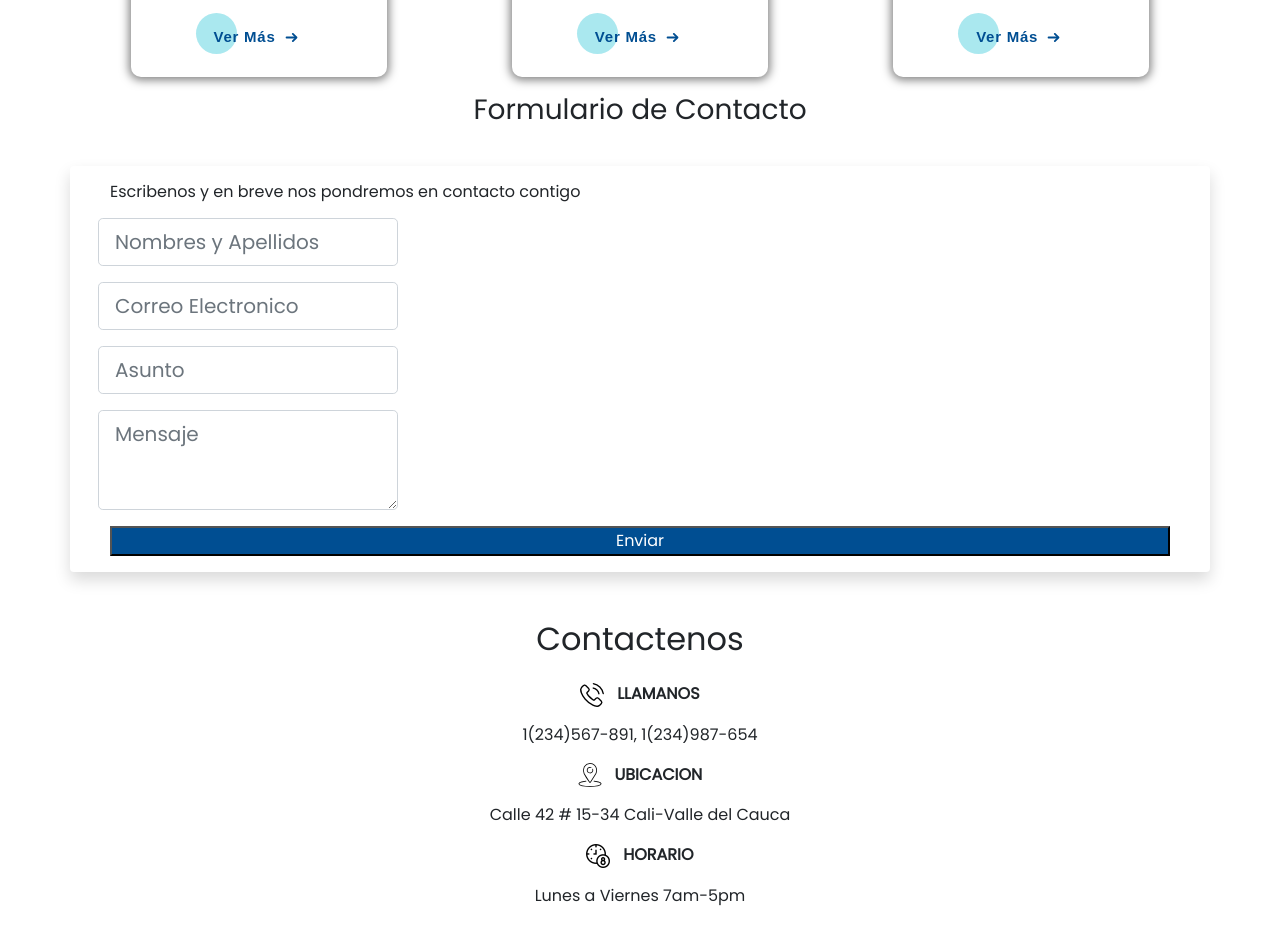
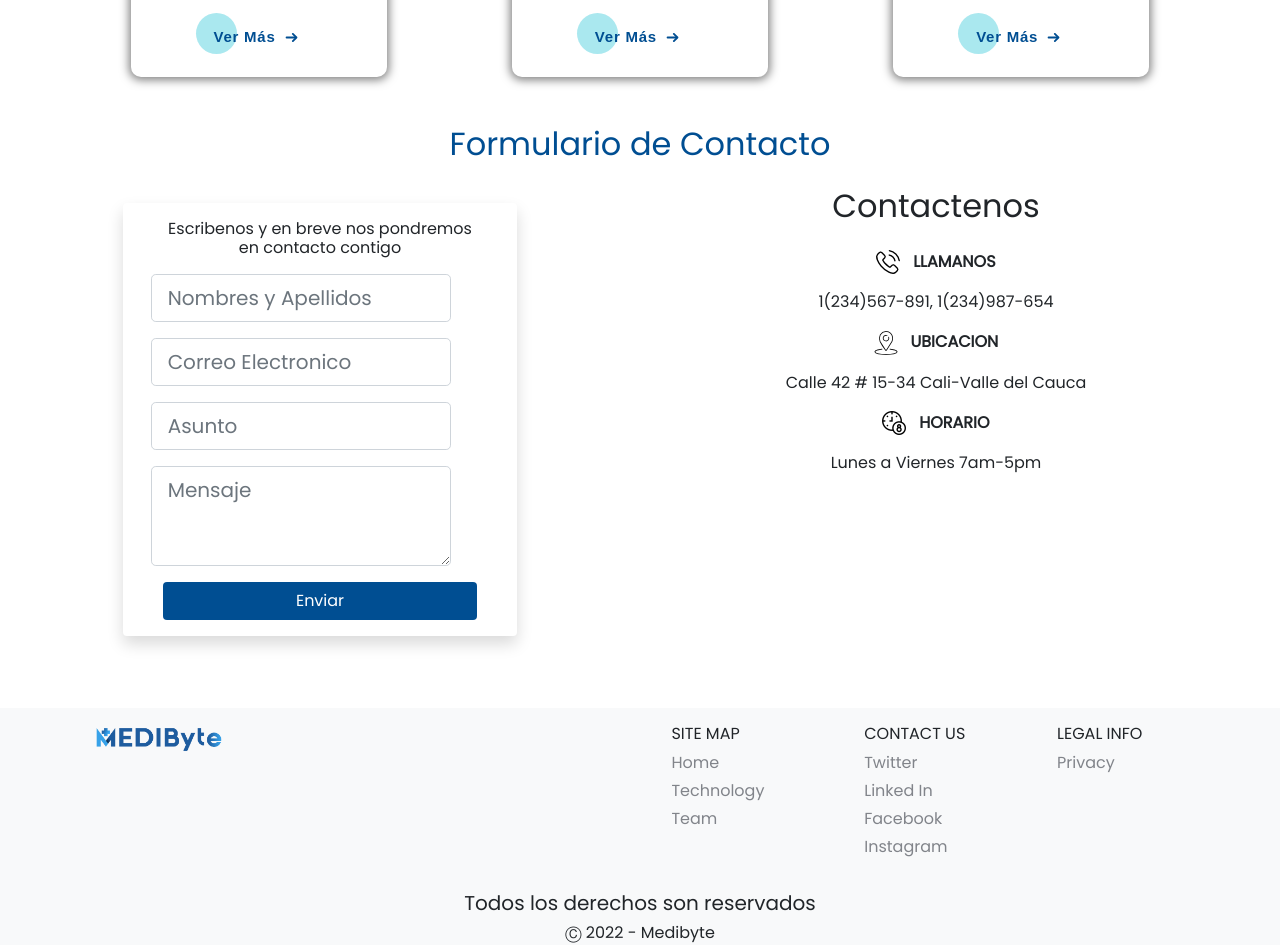
Before and after one commit to SaulArt7/Medibyte, a plain HTML site: page index.html in a window 1280 px wide. Shown: the part 2214-3159 px from the top of the page. Drawn offline with nearby package versions, Linux system fonts and the light colour scheme.

Commit message:
[add] actualizacion

```diff
--- a/index.html
+++ b/index.html
@@ -166,50 +166,52 @@
 
      <!--formulario contacto  -->
 
-     <div class="container d-flex flex-wrap mt-3">
+     <div class="container d-flex flex-wrap mt-3 responsive-form mt-5">
       <div class="container d-flex flex-wrap justify-content-center">
-        <h3>Formulario de Contacto</h3>
+        <h2 class="dark-blue-text">Formulario de Contacto</h2>
       </div>
      </div>
 
-     <div class="row justify-content-around mt-3 ">
-      <div class="container d-flex flex-wrap">
-          <div class=" container d-flex flex-wrap shadow p-3 mb-5 bg-body rounded mt-3">
+     <div class="row justify-content-around   container-fluid  mt-3  ">
+      <div class="col container d-flex flex-wrap">
+          <div class="responsive responsive-form container d-flex  col-8   d-flex flex-wrap shadow p-3 mb-5 bg-body rounded mt-3">
              <div class="container d-flex">
                <p class="h6 text-center">Escribenos y en breve nos pondremos en contacto contigo</p>
              </div>
-             <div class="container-fluid">
-              <form action="#" >
-                <div class="mb-3 row">
+             <div class="container flex-wrap col-12 d-flex">
+              <form  action="#" >
+                <div class="mb-3 row ">
                   <label for="exampleInputEmail1" class="form-label"></label>
                   <input type="text" class="form-control form-control-lg"  placeholder="Nombres y Apellidos">
                 </div>
 
                 <div class="mb-3 row">
-                  <input type="email" class="form-control form-control-lg " id="exampleInputEmail1" aria-describedby="emailHelp" placeholder="Correo Electronico">
+                  <input type="email" class="form-control form-control-lg" id="exampleInputEmail1" aria-describedby="emailHelp" placeholder="Correo Electronico">
                 </div>
 
                 <div class="mb-3 row">
-                  <input type="text" class="form-control form-control-lg "  placeholder="Asunto">
+                  <input type="text" class="form-control form-control-lg"  placeholder="Asunto">
                 </div>
 
                 <div class="mb-3 row">
                   <textarea class="form-control form-control-lg" placeholder="Mensaje" id="floatingTextarea2" style="height: 100px"></textarea>
                 </div>
 
-                <div class="d-grid gap-2">
-                  <input class="dark-blue text-white" type="submit" value="Enviar">
+                <div class="d-grid gap-2  ">
+                  <input class="btn btn dark-blue text-white" type="submit" value="Enviar">
                 </div>
 
               </form>
-            </div>
+             </div>
+
+
             </div>
       </div>
 
 
 
-            <div class="col  mx-auto d-flex container justify-content-center flex-wrap" >
-              <div class="container-fluid d-flex  flex-wrap  justify-content-center " >
+            <div class="col " >
+              <div class="container-fluid d-flex  flex-wrap  justify-content-center responsive-form " >
                   <div  class=" d-flex flex-wrap container justify-content-center ">
                     <h2 >Contactenos</h2>
                   </div>
@@ -248,7 +250,7 @@
               </div>
             </div>
 
-            <div class="container d-flex flex-wrap mt-3 ">
+            <div class="container d-flex flex-wrap mt-3 justify-content-around ">
               <div class="col-lg-4 col-md-6 mb-4 mb-md-5 container">
                 <h6 class="text-uppercase">Site Map</h6>
                 <div class="list-unstyled mb-0">
@@ -293,10 +295,10 @@
             </div>
           </div>
 
-          <div class="text-center  py-2">
+          <div class="text-center  py-2 responsive-form container d-flex flex-wrap">
             <div class="container ">
               <h5>Todos los derechos son reservados</h5>
-              <h5> &#9400 2022 - Medibyte</h5>
+              <h6> &#9400 2022 - Medibyte</h6>
             </div>
           </div>
         </footer>
--- a/style.css
+++ b/style.css
@@ -53,6 +53,19 @@ font-family: 'Poppins', sans-serif;
         bottom: 40px;
         left: 1px;
     }
+
+    .responsive-form {
+        width: 500px ;
+    }
+
+    .dark-blue-text {
+        color: #004E92;
+    }
+
+    .responsive {
+        width: max-content;
+    }
+
 /*Brayan Servicios*/
 .servicios{
     text-align: center;
```
